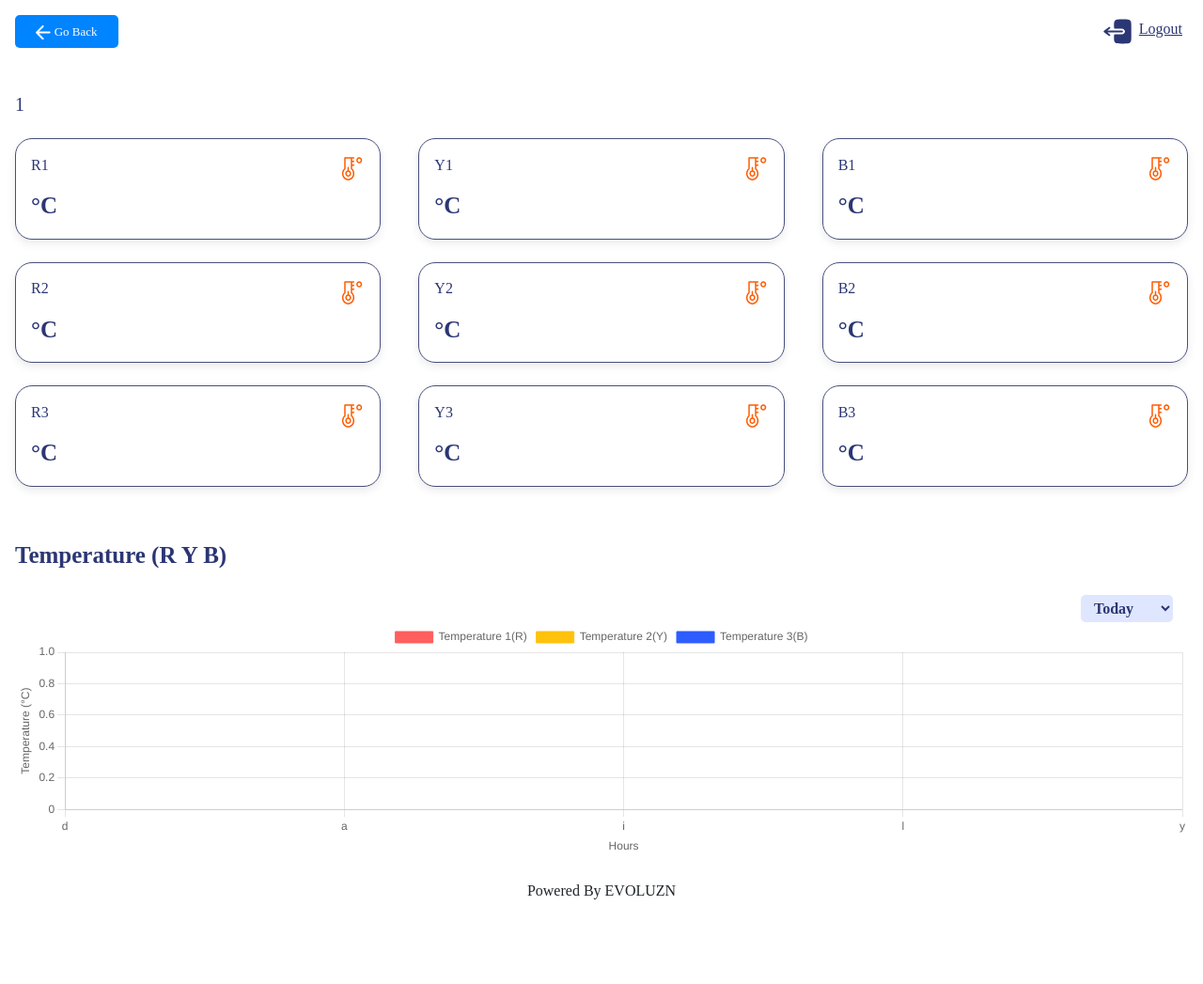
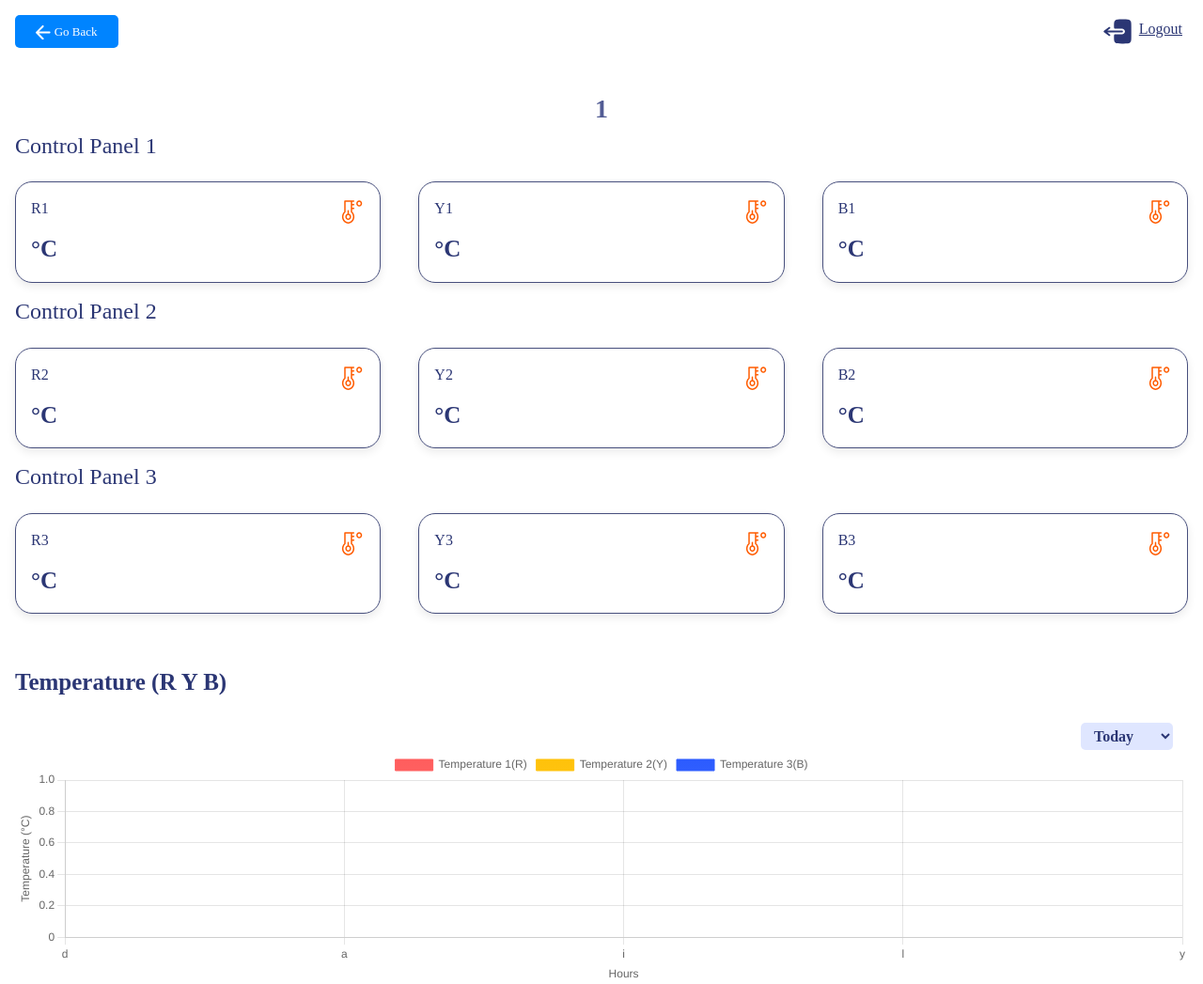
Before and after one commit to JagrutiL/Aquarelle_thermostat, a Flask app: page /graph in a window 1280 px wide. Shown: the top 1047 px of the page at 94% size. Before the commit the page ends 957 px from the top, so only its background shows below. Run offline with Flask 3, Linux system fonts and the light colour scheme; tables that the repository leaves empty hold one stand-in row (values such as "Sample post"); some libraries are stand-ins or nearby versions; some web fonts are replaced.

Commit message:
changes of edit names in both pages dashboard and temp

```diff
--- a/static/css/temperature.css
+++ b/static/css/temperature.css
@@ -223,4 +223,12 @@
     font-size: 25px;
 }
 
+.temperature_dashboard_title{
+    color: #525C94;
+    display: flex;
+    justify-content: center;
+    align-items: center;
+    font-weight: 600;
+}
+
 /* ******************* hibay light css end ******************* */
--- a/templates/temperature_graph.html
+++ b/templates/temperature_graph.html
@@ -36,9 +36,10 @@
         <div class="p-3">
 
             <div class="lux_graph_level_main_div mt-3">
-                <h5>
+                <h3  class="temperature_dashboard_title">
                     {{ device.device_id }}
-                </h5>
+                </h3>
+                <h4>Control Panel 1</h4>
                 <div class="lux_graph_level mt-4">
                     <div class="lux_graph_level_indv_div p-3">
                         <div class="lux_graph_level_title_img_main_div">
@@ -69,7 +70,7 @@
                     <!-- ********* -->
                 </div>
 
-
+                <h4 class="pt-3">Control Panel 2</h4>
                 <div class="lux_graph_level mt-4">
                     <div class="lux_graph_level_indv_div p-3">
                         <div class="lux_graph_level_title_img_main_div">
@@ -100,7 +101,7 @@
                     <!-- ********* -->
                 </div>
 
-
+                <h4 class="pt-3">Control Panel 3</h4>
                 <div class="lux_graph_level mt-4">
                     <div class="lux_graph_level_indv_div p-3">
                         <div class="lux_graph_level_title_img_main_div">
```
Also changed, not shown: static/css/dashboard.css (+12 -0 lines), static/js/dashboard.js (added, +25 -0 lines), templates/dashboard.html (+13 -3 lines), static/img/akar-icons_edit.png (added).
